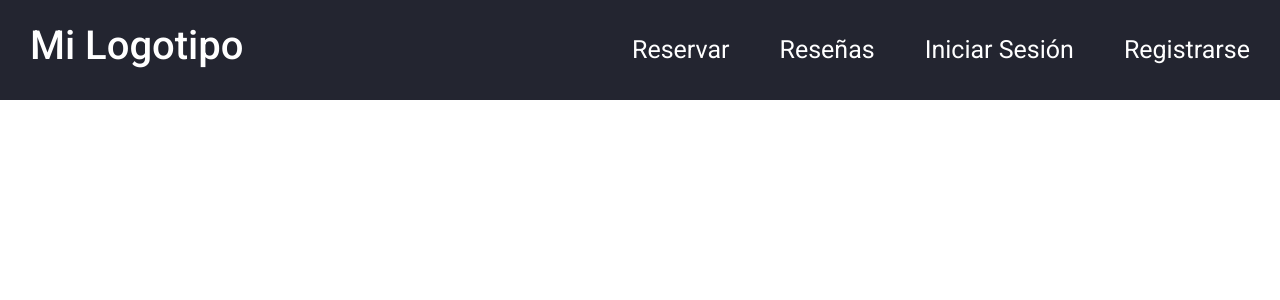
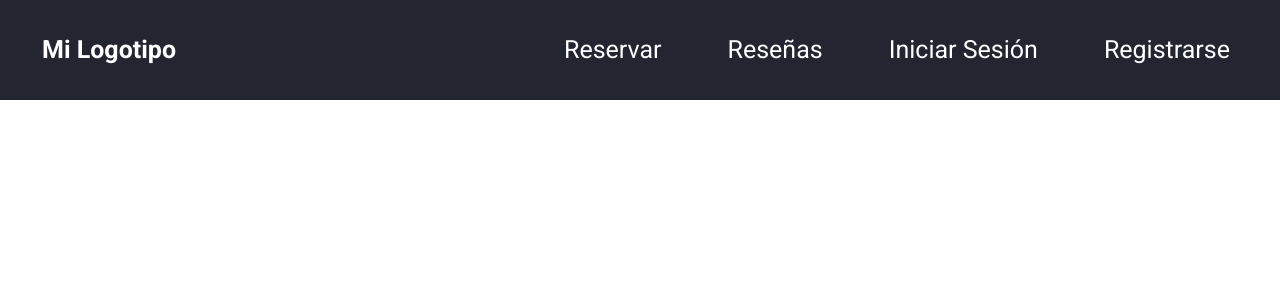
Before and after one commit to Marczt31/MesaClick, a PHP site: page / in a window 1280 px wide. Shown: the top 300 px of the page. Run offline with PHP 8.4, Linux system fonts and the light colour scheme.

Commit message:
header responsive

```diff
--- a/Assets/estilos.css
+++ b/Assets/estilos.css
@@ -2,40 +2,57 @@
     margin: 0;
     padding: 0;
 }
+
+
 
 .cabecera {
     font-family: "Roboto", sans-serif;
     font-size: 25px;
     background-color: #232530;
     color: white;
+    padding: 10px 30px;
     height: 100px;
-    display: flex;
-    justify-content: space-between;
-    align-items: center;
-    padding: 10px;
-    padding-right: 30px;
-    padding-left: 30px;
 }
 
-.menu ul {
-    list-style: none;
-    display: flex;
-    padding: 0;
-    margin: 0;
+@media (max-width: 991px) {
+    .navbar-collapse {
+        position: absolute;
+        background-color: #232530;
+        top: 100%;
+        width: 100%;
+        overflow: hidden;
+    }
+
+    .navbar-nav {
+        width: 100%;
+    }
+
+    .nav-item {
+        padding: 5px 0;
+    }
 }
 
-.menu li {
+.navbar-brand {
+    font-size: 25px;
+    font-weight: bold;
+}
+
+.navbar-toggler {
+    background-color: white;
+    border: none;
+}
+
+.navbar-toggler-icon {
+    filter: invert(1); /* Hace que el icono sea blanco */
+}
+
+.navbar-nav .nav-link {
+    color: white;
+    transition: 0.3s;
     margin-left: 50px;
 }
 
-.menu a {
-    color: white;
-    text-decoration: none;
-    position: relative;
+.navbar-nav .nav-link:hover {
+    color: rgb(255, 174, 0);
+    text-decoration: underline;
 }
-
-.menu a:hover {
-    color: orange;
-    padding-bottom: 2px;
-    border-bottom: 2px solid;
-}
--- a/Vistas/Includes/header.html
+++ b/Vistas/Includes/header.html
@@ -1,13 +1,16 @@
-<header class="cabecera">
-    <div class="logo">
-        <h1>Mi Logotipo</h1>
+<header class="cabecera navbar navbar-expand-lg navbar-dark">
+    <div class="container-fluid">
+        <a class="navbar-brand" href="#">Mi Logotipo</a>
+        <button class="navbar-toggler" type="button" data-bs-toggle="collapse" data-bs-target="#menuNavegacion">
+            <span class="navbar-toggler-icon"></span>
+        </button>
+        <nav class="collapse navbar-collapse" id="menuNavegacion">
+            <ul class="navbar-nav ms-auto">
+                <li class="nav-item"><a class="nav-link" href="#">Reservar</a></li>
+                <li class="nav-item"><a class="nav-link" href="#">Reseñas</a></li>
+                <li class="nav-item"><a class="nav-link" href="#">Iniciar Sesión</a></li>
+                <li class="nav-item"><a class="nav-link" href="#">Registrarse</a></li>
+            </ul>
+        </nav>
     </div>
-    <nav class="menu">
-        <ul>
-            <li><a href="#">Reservar</a></li>
-            <li><a href="#">Reseñas</a></li>
-            <li><a href="#">Iniciar Sesión</a></li>
-            <li><a href="#">Registrarse</a></li>
-        </ul>
-    </nav>
 </header>
```
